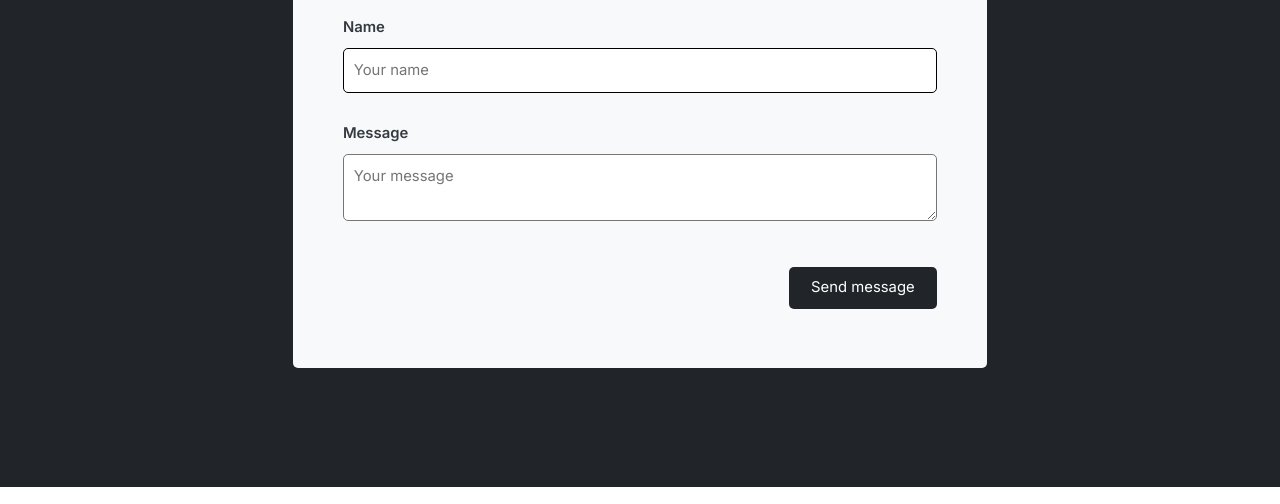
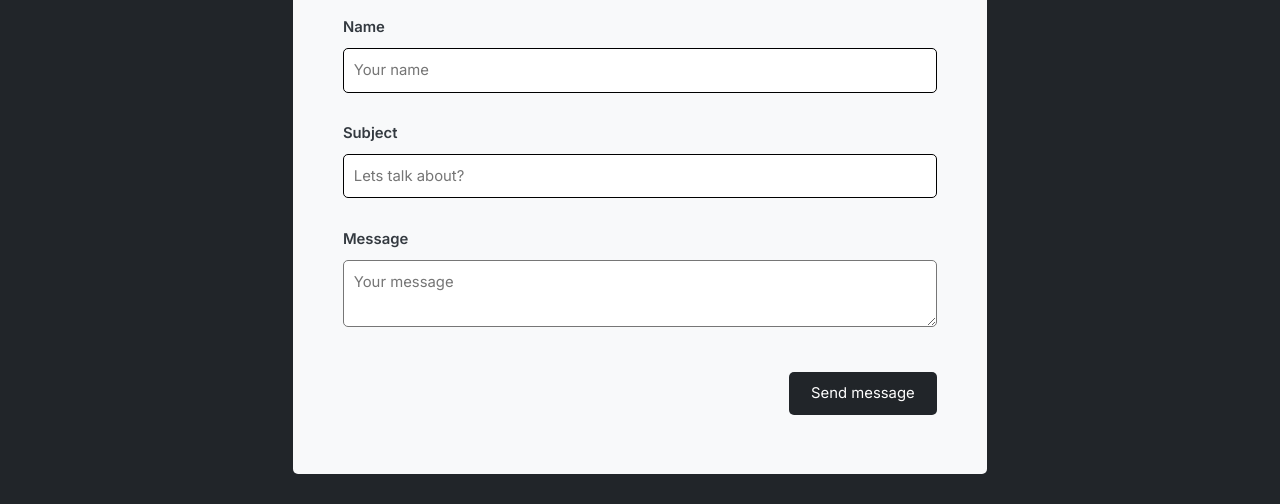
Before and after one commit to StevenAgang06/SSCGI_Portfolio, a plain HTML site: page index.html in a window 1280 px wide. Shown: the part 4801-5305 px from the top of the page. Drawn offline with Linux system fonts and the light colour scheme; a web font is replaced by a local one.

Commit message:
add subject input

```diff
--- a/index.html
+++ b/index.html
@@ -419,6 +419,10 @@
                 Name
                 <input type="text" name="name" id="name" placeholder="Your name">
             </label>
+            <label for="subject">
+              Subject
+              <input type="text" name="subject" id="subject" placeholder="Lets talk about?">
+            </label>
             <label for="message">
                 Message
                 <textarea name="message" id="messafe" placeholder="Your message"></textarea>
```
